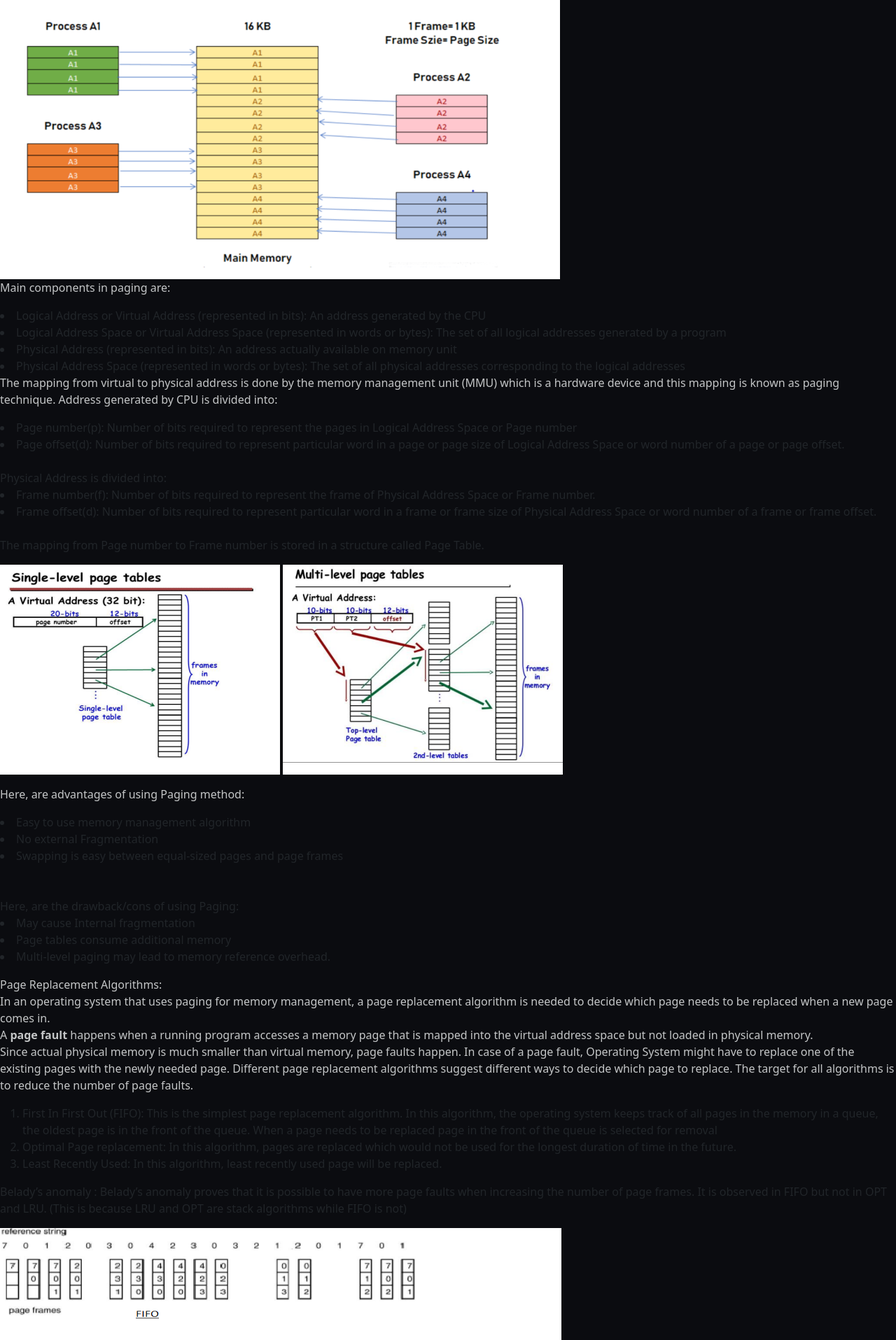
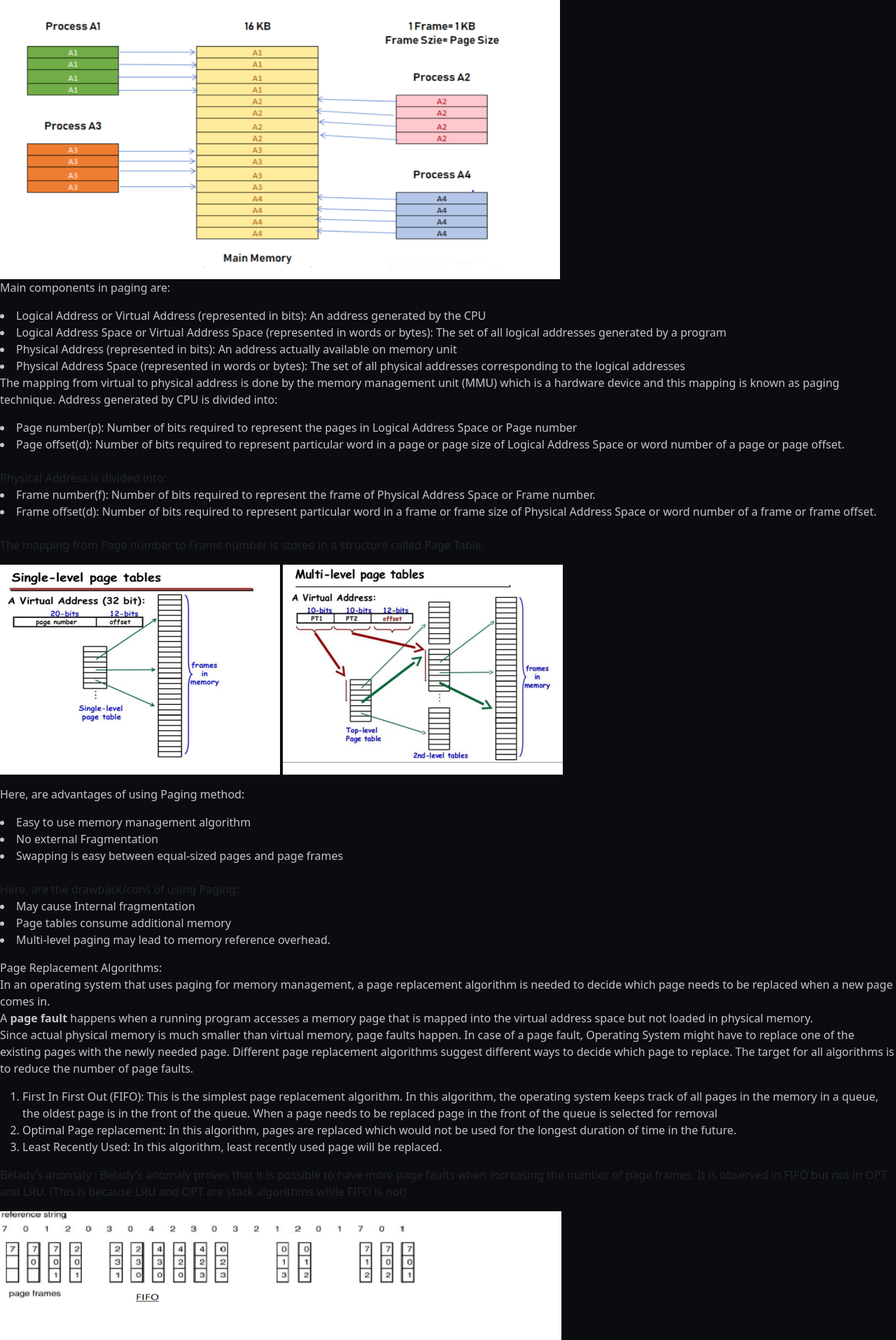
Before and after one commit to pranav2305/os-simulator, a Flask app: page /page-replacement in a window 1280 px wide; the page is wider, and only the part inside the window is pictured. Shown: the part 380-2295 px from the top of that part at 70% size. Run offline with Flask 2, Linux system fonts and the light colour scheme; some web fonts are replaced.

Commit message:
changed styles

```diff
--- a/static/css/main.css
+++ b/static/css/main.css
@@ -26,6 +26,13 @@ form {
   align-items: center;
   justify-content: space-around;
   width: 100%;
+}
+
+li {
+  color: var(--text);
+}
+ol {
+  color: var(--text);
 }
 
 .page-heading {
--- a/templates/page_replacement/wiki.html
+++ b/templates/page_replacement/wiki.html
@@ -58,7 +58,7 @@
             <li>Easy to use memory management algorithm </li>
             <li>No external Fragmentation </li>
             <li>Swapping is easy between equal-sized pages and page frames </li>
-        <br><br>
+        <br>
             Here, are the drawback/cons of using Paging:
             <li>May cause Internal fragmentation </li>
             <li>Page tables consume additional memory</li>
```
